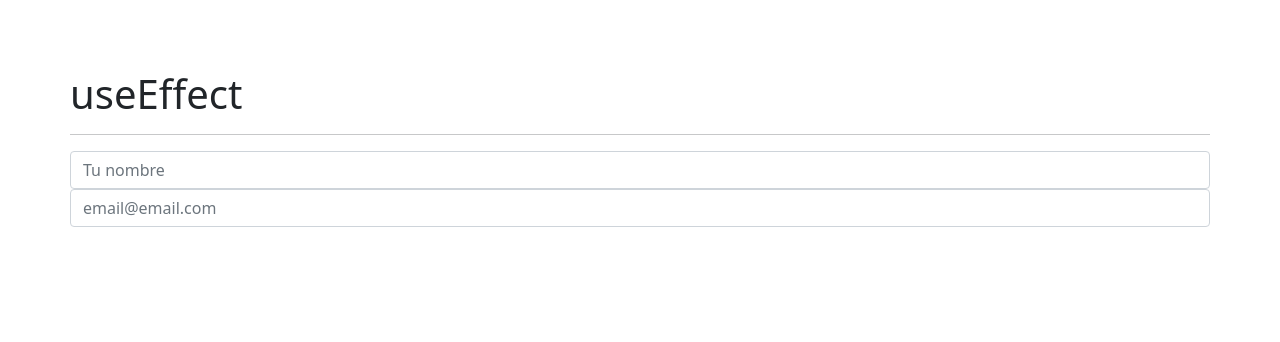
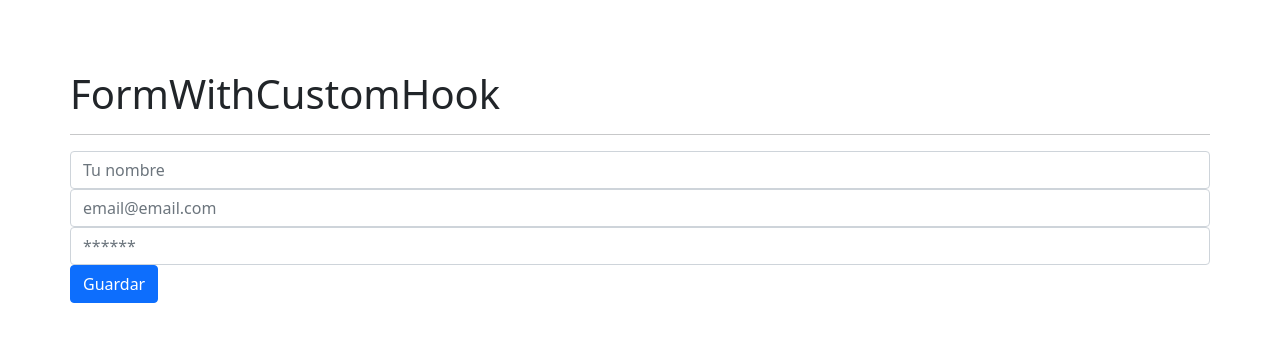
Before and after one commit to andrezffajardo/ReactJS-zero-to-expert-Hook-App, a React (Create React App) app: page / in a window 1280 px wide. Shown: the top 342 px of the page. Built offline with nearby package versions, Linux system fonts and the light colour scheme.

Commit message:
Form With Custom Hook

```diff
--- /dev/null
+++ b/src/components/02-useEffect/FormWithCustomHook.js
@@ -0,0 +1,71 @@
+import React, {useEffect} from 'react';
+import './effects.css';
+import {useForm} from "../../hooks/useForm";
+
+
+export const FormWithCustomHook = () => {
+
+    const [ formValues, handleInputChange ] = useForm({
+        name: '',
+        email: '',
+        password: '',
+    });
+
+    const { name, email, password } = formValues;
+
+    useEffect(() => {
+        console.log('email cambio')
+    }, [ email ]);
+
+    const handleSubmit = (e) => {
+        e.preventDefault();
+
+        console.log( formValues );
+    }
+
+
+    return (
+        <form onSubmit={ handleSubmit }>
+            <h1>FormWithCustomHook</h1>
+            <hr />
+            <div className="form-group">
+                <input
+                    type="text"
+                    name="name"
+                    className="form-control"
+                    placeholder="Tu nombre"
+                    autoComplete="off"
+                    value={ name }
+                    onChange={ handleInputChange }
+                />
+            </div>
+            <div className="form-group">
+                <input
+                    type="text"
+                    name="email"
+                    className="form-control"
+                    placeholder="email@email.com"
+                    autoComplete="off"
+                    value={ email }
+                    onChange={ handleInputChange }
+                />
+            </div>
+
+            <div className="form-group">
+                <input
+                    type="password"
+                    name="password"
+                    className="form-control"
+                    placeholder="******"
+                    value={ password }
+                    onChange={ handleInputChange }
+                />
+            </div>
+
+            <button type="submit" className="btn btn-primary">
+                Guardar
+            </button>
+
+        </form>
+    );
+};
--- /dev/null
+++ b/src/hooks/useForm.js
@@ -0,0 +1,17 @@
+import { useState } from 'react';
+
+export const useForm = (initState = {} ) => {
+
+    const [values, setValues] = useState(initState);
+
+    const handleInputChange = ({ target }) => {
+        setValues({
+            ...values,
+            [ target.name ]: target.value
+        });
+    }
+
+    return [ values, handleInputChange ];
+
+
+};
--- a/src/index.js
+++ b/src/index.js
@@ -3,10 +3,11 @@ import ReactDOM from 'react-dom';
 //import {HookApp} from "./HookApp";
 //import { CounterApp } from './components/01-useState/CounterApp';
 //import {CounterWithCustomHook} from "./components/01-useState/CounterWithCustomHook";
-import {SimpleForm} from './components/02-useEffect/SimpleForm';
+//import {SimpleForm} from './components/02-useEffect/SimpleForm';
+import {FormWithCustomHook} from "./components/02-useEffect/FormWithCustomHook";
 
 
 ReactDOM.render(
-    <SimpleForm />,
+    <FormWithCustomHook />,
   document.getElementById('root')
 );
```
